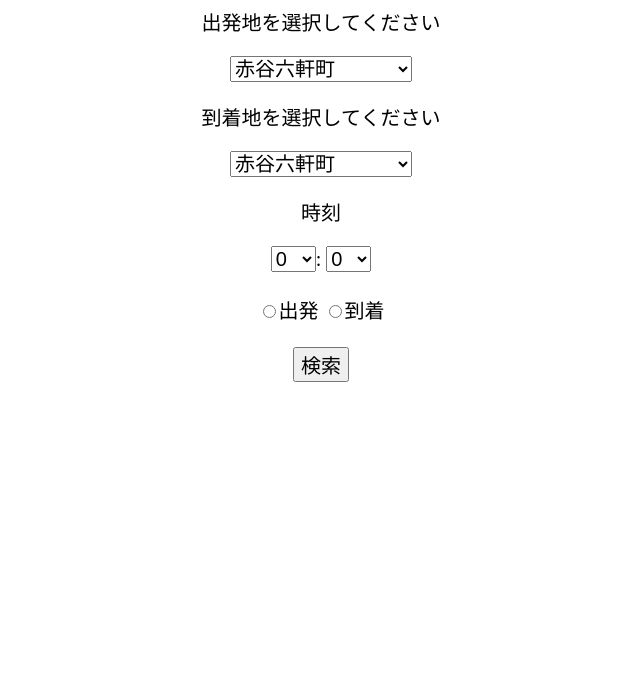
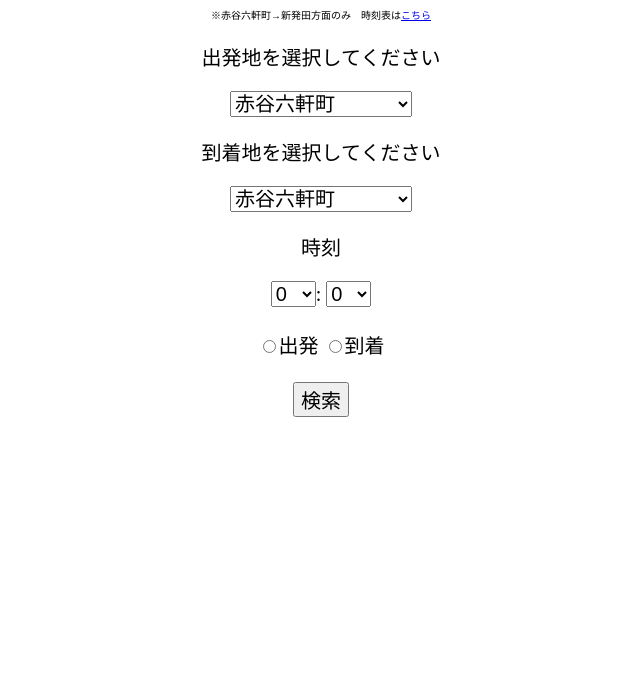
Before and after one commit to tinkerkidsjp/akatanibus, a plain HTML site: page index.html in a window 1280 px wide. Shown: the part 121-800 px from the top of the page, without its empty margins (319-959 px from the left). Drawn offline with Linux system fonts and the light colour scheme.

Commit message:
Update index.html

```diff
--- a/index.html
+++ b/index.html
@@ -18,6 +18,7 @@
 </head>
 <body style="font-size: 20px;">
 <h1 style="text-align: center">赤谷六軒町線<br>時刻表検索アプリ</h1>
+<p style="font-size: 10px; text-align: center" >※赤谷六軒町→新発田方面のみ　時刻表は<a href="https://www.niigata-kotsu.co.jp/~nk-kanko/_pdf/jikoku/akadanirokkennmati_R01.10.01.pdf">こちら</a></p>
 <p style="text-align: center" for="start">出発地を選択してください</p>
 <select name="start" id="start" style="display: block; margin: auto;"></select>
 <p style="text-align: center" for="goal">到着地を選択してください</p>
```
